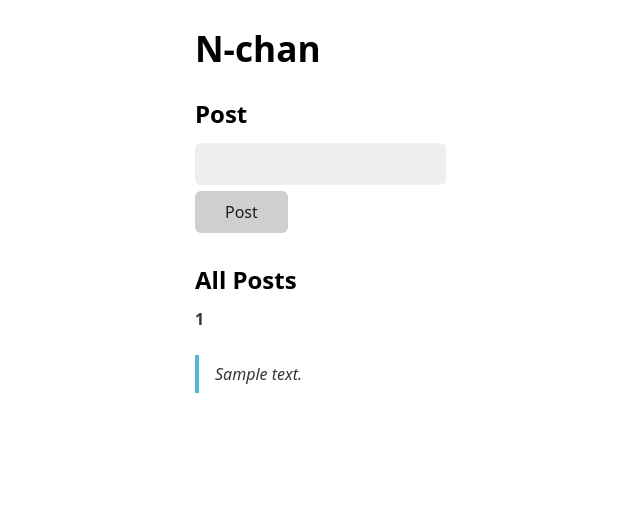
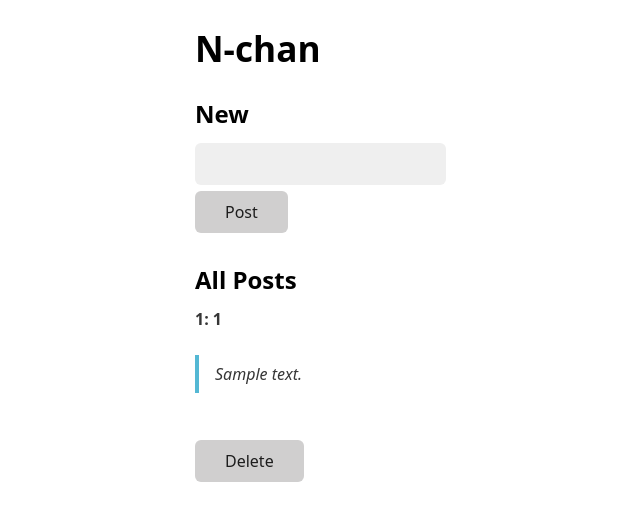
Before and after one commit to akakou-docs/torima-web101, a Flask app: template app/templates/index.html in a window 1280 px wide. Shown: the top 521 px of the page, without its empty margins (45-685 px from the left). Run offline with Flask 3, Linux system fonts and the light colour scheme; the template is opened without the code that fills it: most values are stand-ins (such as "Sample title", 1, 10 or a date in 2020).

```diff
--- a/app/app.py
+++ b/app/app.py
@@ -17,12 +17,17 @@ def authenticate():
 
     return hashed_id
 
+@app.route("/_torima/back", methods=['GET'])
+def back():
+    return redirect('/')
+
 
 @app.route("/", methods=['GET'])
 def show_posts():
-    return render_template('index.html', posts=posts)
+    user_id = authenticate()
+    return render_template('index.html', posts=posts, user_id=user_id)
 
-@app.route("/post", methods=['POST'])
+@app.route("/new", methods=['POST'])
 def create_post():
     user_id = authenticate()
 
@@ -32,12 +37,22 @@ def create_post():
         'user_id': user_id
     })
 
-    return render_template('index.html', posts=posts)
+    return render_template('index.html', posts=posts, user_id=user_id)
 
 
-@app.route("/_torima/back", methods=['GET'])
-def back():
-    return redirect('/')
+@app.route("/delete", methods=['POST'])
+def delete_post():
+    user_id = authenticate()
+    content_id = int(request.form["content"])
+
+    port = posts[content_id]
+
+    if port['user_id'] == user_id:
+        del posts[content_id]
+        return render_template('index.html', posts=posts, user_id=user_id)
+    else:
+        return "authentication failed"
+
 
 if __name__ == "__main__":
     app.run(
--- a/app/templates/index.html
+++ b/app/templates/index.html
@@ -5,24 +5,32 @@
 <body>
     <h1>N-chan</h1>
 
-    <h2>Post</h2>
-    <form action='/post' method='post'>
+    <h2>New</h2>
+    <form action='/new' method='post'>
         <input name='content'></input>
         <button>Post</button>
     </form>
 
+
+
+
     <h2>All Posts</h2>
 
     {% for post in posts %}
-
         <b>
-        {{post['user_id']}}
+            {{loop.index}}: {{post['user_id']}}
         </b>
 
         <blockquote>
             {{post['content']}}
         </blockquote>
         <br />
+        {% if post['user_id'] == user_id %}
+            <form action='/delete' method='post'>
+                <input name='content' type="hidden" value="{{loop.index -1}}" ></input>
+                <button>Delete</button>
+            </form>
+        {% endif %}
     {% endfor %}
 
 </body>
--- a/compose.yaml
+++ b/compose.yaml
@@ -4,6 +4,8 @@ services:
     build: ./app
     volumes:
       - "./app:/app"
+    environment:
+      - PYTHONUNBUFFERED=1
 
   proxy:
     image: ghcr.io/ochanoco/torima:develop
--- a/torima/config.yaml
+++ b/torima/config.yaml
@@ -1,4 +1,4 @@
-host: https://example.ngrok-free.app/ # ここを書き換える
+host: http://localhost:8080/ # ここを書き換える
 
 port: 8080
 
```
Also changed, not shown: README.md. Lines whose indentation alone changed are shown as unchanged.
